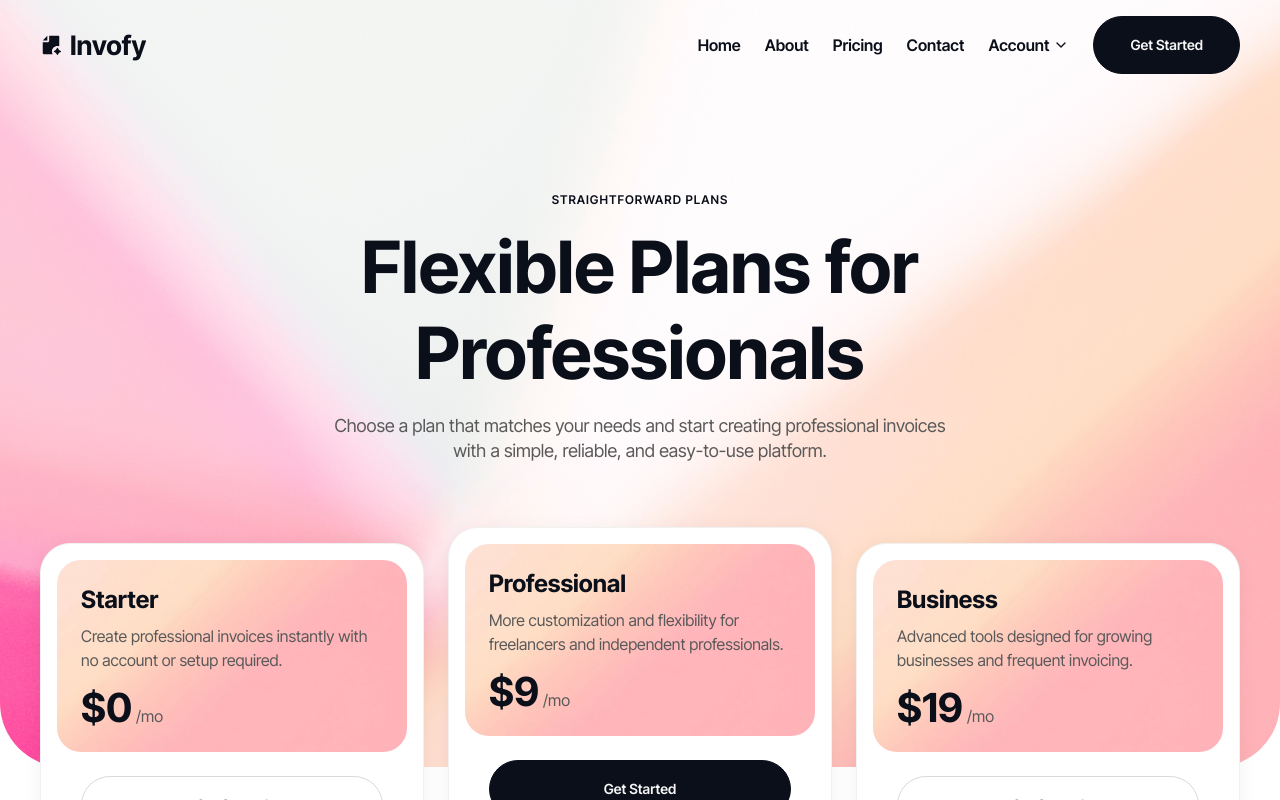
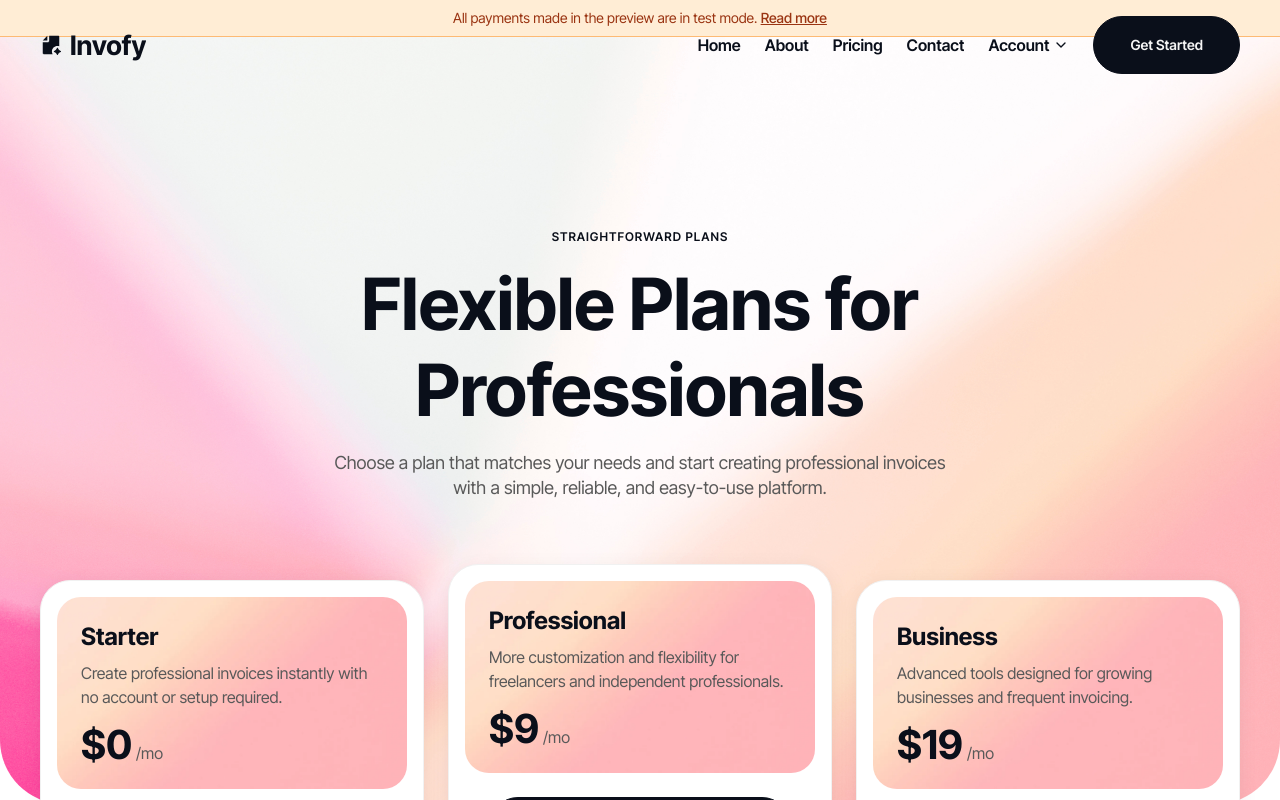
Before and after one commit to r-sysmin/this-invoicing, a React (Vite) app: page /pricing in a window 1280 px wide. Shown: the top 800 px of the page. Built offline with nearby package versions, Linux system fonts and the light colour scheme; the HTML template or start-up script is replaced by a standard one.

Commit message:
Changes
Co-authored-by: r-sysmin <331816102+r-sysmin@users.noreply.github.com>

```diff
--- a/src/pages/Pricing.tsx
+++ b/src/pages/Pricing.tsx
@@ -1,6 +1,7 @@
 import { lazy, Suspense } from 'react';
 import Navbar from '@/components/Navbar';
 import PricingHeader from '@/components/PricingHeader';
+import { PaymentTestModeBanner } from '@/components/PaymentTestModeBanner';
 
 // Lazy load below-the-fold sections
 const PricingComparison = lazy(() => import('@/components/PricingComparison'));
@@ -10,6 +11,7 @@ const Footer = lazy(() => import('@/components/Footer'));
 const Pricing = () => {
   return (
     <div className="min-h-screen bg-background">
+      <PaymentTestModeBanner />
       <Navbar />
       <PricingHeader />
       <Suspense fallback={<div className="h-48" />}>
```
